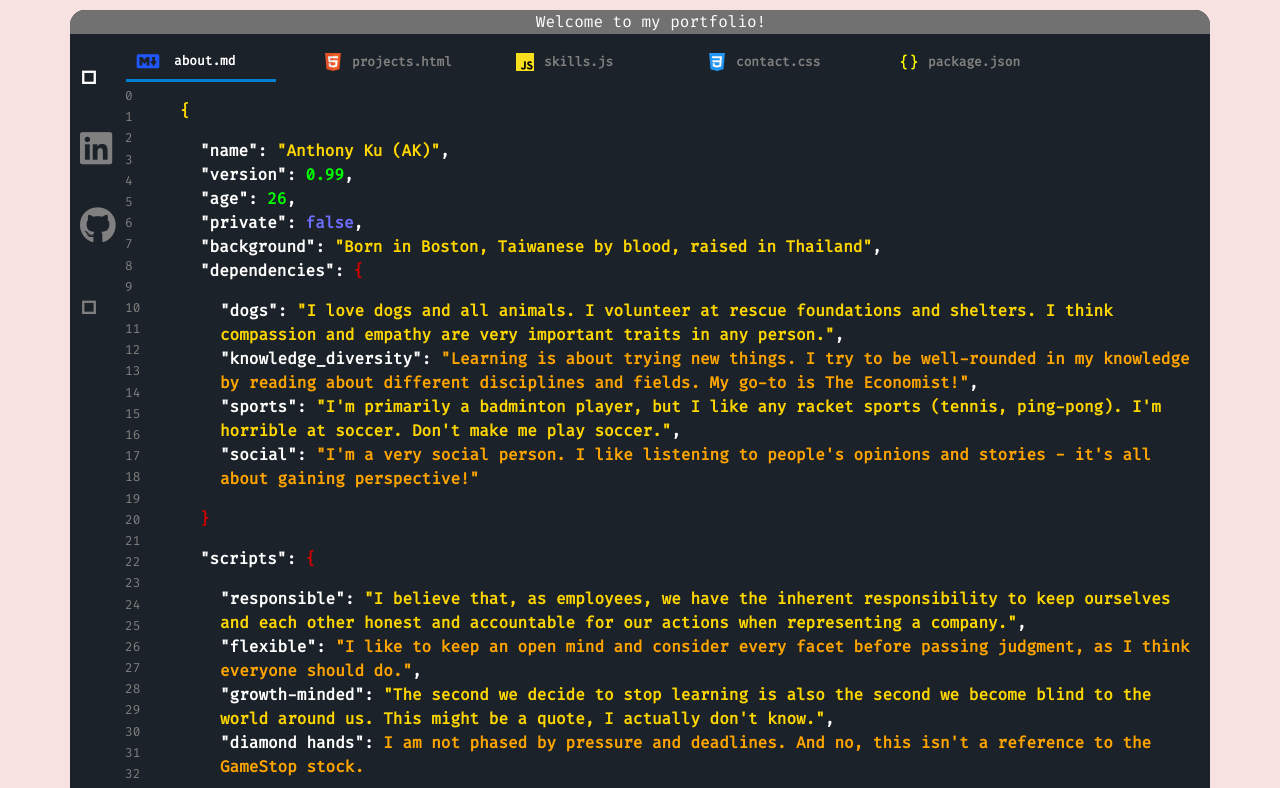
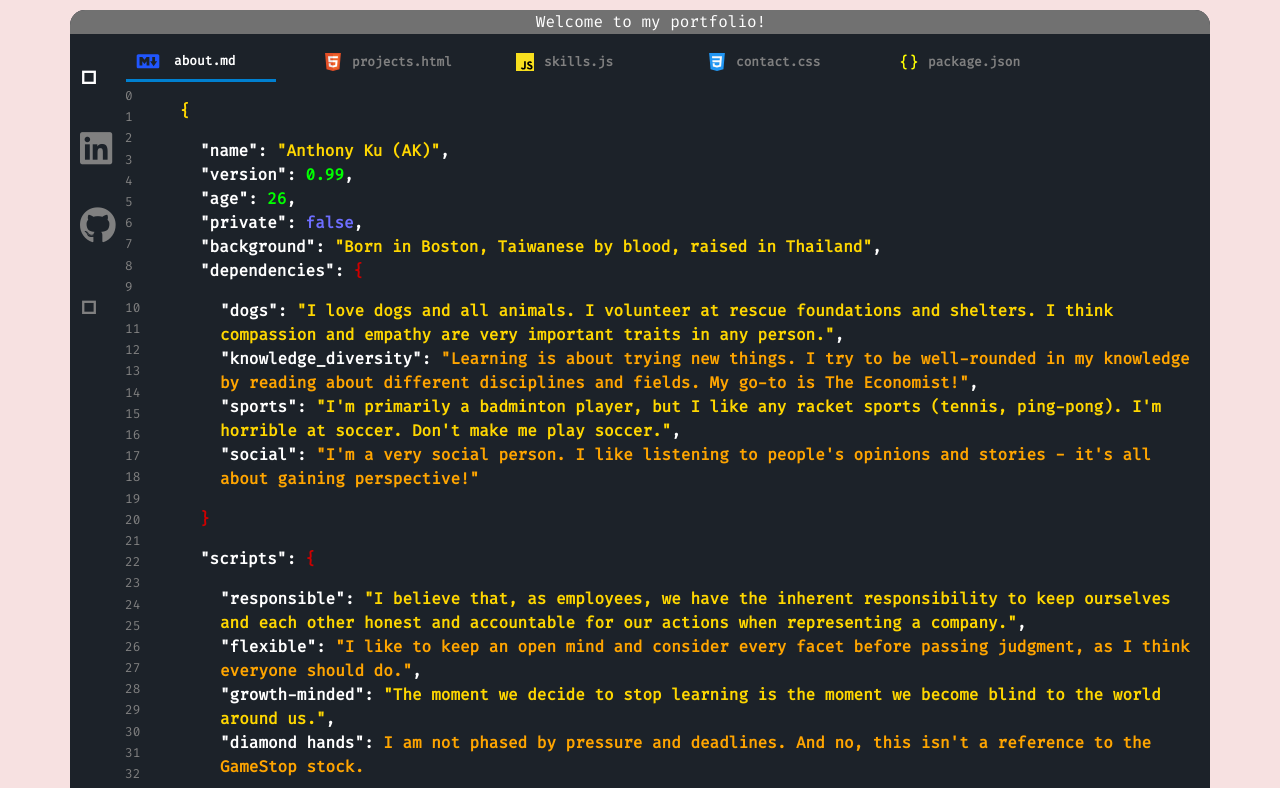
Before and after one commit to anthonyycku/anthonyycku.github.io, a React (Create React App) app: page /package in a window 1280 px wide. Shown: the top 788 px of the page. Built offline with nearby package versions, Linux system fonts and the light colour scheme.

Commit message:
updated json

```diff
--- a/src/components/pages/Package.js
+++ b/src/components/pages/Package.js
@@ -41,7 +41,7 @@ export default function Package(props) {
             <br />
             "flexible": <span className="orange">"I like to keep an open mind and consider every facet before passing judgment, as I think everyone should do."</span>,
             <br />
-            "growth-minded": <span className="gold">"The second we decide to stop learning is also the second we become blind to the world around us. This might be a quote, I actually don't know."</span>,
+            "growth-minded": <span className="gold">"The moment we decide to stop learning is the moment we become blind to the world around us."</span>,
             <br />
             "diamond hands": <span className="orange">I am not phased by pressure and deadlines. And no, this isn't a reference to the GameStop stock.</span>
         </p>
```
